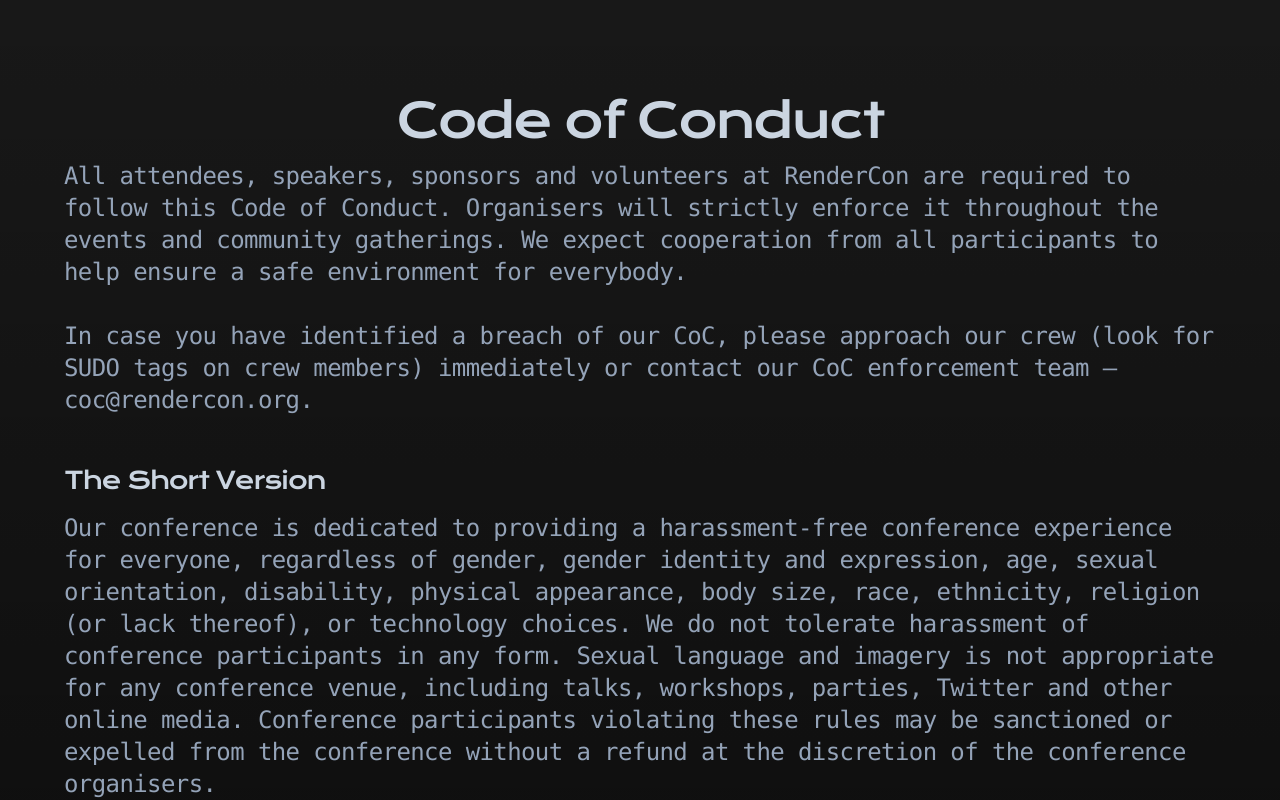
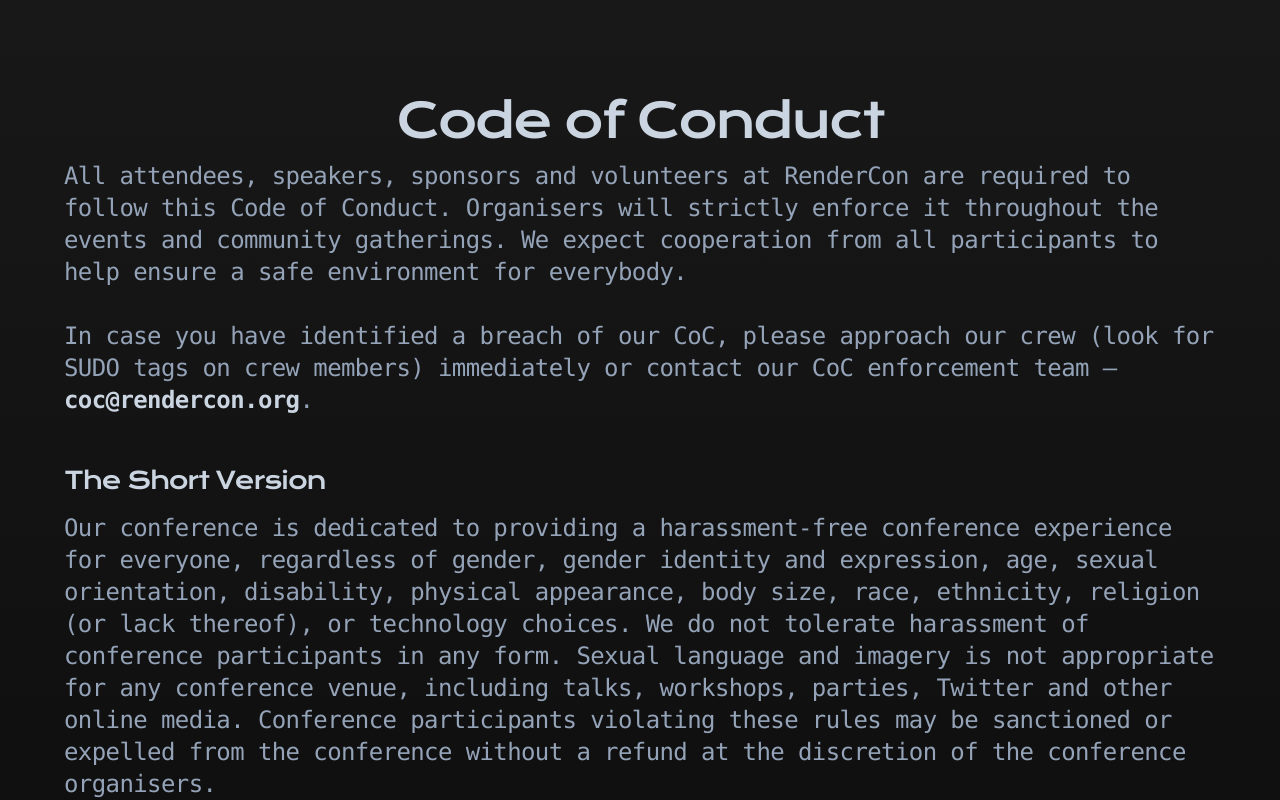
Before and after one commit to rendercon/RenderconKeWeb, a Next.js app: page /coc in a window 1280 px wide. Shown: the top 800 px of the page. Built offline with nearby package versions, Linux system fonts and the light colour scheme.

Commit message:
fix:add code of conduct

```diff
--- a/src/app/coc/page.tsx
+++ b/src/app/coc/page.tsx
@@ -16,7 +16,7 @@
                     All attendees, speakers, sponsors and volunteers at RenderCon are required to follow this Code of Conduct. Organisers will strictly enforce it throughout the events and community gatherings. We expect cooperation from all participants to help ensure a safe environment for everybody.
 
                     <br/><br/>
-                    In case you have identified a breach of our CoC, please approach our crew (look for SUDO tags on crew members) immediately or contact our CoC enforcement team — coc@rendercon.org.
+                    In case you have identified a breach of our CoC, please approach our crew (look for SUDO tags on crew members) immediately or contact our CoC enforcement team — <span className="font-black text-slate-300">coc@rendercon.org</span>.
                     </p>
 
                     <h4 className="font-display mt-12 text-xl font-medium tracking-tighter text-slate-300 sm:text-2xl">
```
